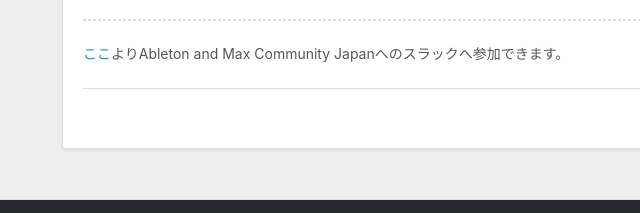
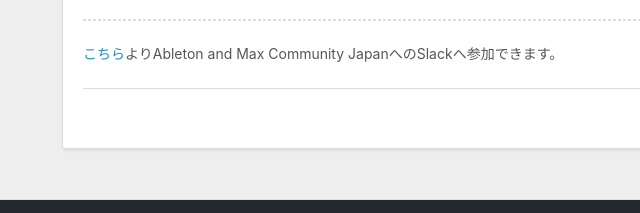
Before and after one commit to Ableton-and-Max-Community-Japan/Ableton-and-Max-Community-Japan.github.io, a plain HTML site: page 2018/11/10/aamf-2018/index.html in a window 1280 px wide. Shown: the part 2036-2249 px from the top of the page, 118-758 px from the left. Drawn offline with nearby package versions, Linux system fonts and the light colour scheme; files whose address does not match are found by name.

Commit message:
Site updated: 2018-11-12 13:48:05

```diff
--- a/2018/11/10/aamf-2018/index.html
+++ b/2018/11/10/aamf-2018/index.html
@@ -15,7 +15,7 @@
 <meta property="og:description" content="MaxとM4Lプログラマーのためのライブ&amp;amp;プレゼンテーションイベントAbleton and Max Fes 2018 12月8日、VACANT 原宿にて開催  入場料: 3000円 当日券のみ / 再入場可協賛: MI7, Ableton Japan  Time Table-Presentation-  13:00-13:40 今井 慎太郎  Maxの概要/Max8の新機能紹介  13:4">
 <meta property="og:locale" content="default">
 <meta property="og:image" content="http://yoursit.com/2018/11/10/aamf-2018/aamf2018_flyer.png">
-<meta property="og:updated_time" content="2018-11-12T04:40:22.262Z">
+<meta property="og:updated_time" content="2018-11-12T04:48:00.334Z">
 <meta name="twitter:card" content="summary">
 <meta name="twitter:title" content="Ableton and Max Fes 2018">
 <meta name="twitter:description" content="MaxとM4Lプログラマーのためのライブ&amp;amp;プレゼンテーションイベントAbleton and Max Fes 2018 12月8日、VACANT 原宿にて開催  入場料: 3000円 当日券のみ / 再入場可協賛: MI7, Ableton Japan  Time Table-Presentation-  13:00-13:40 今井 慎太郎  Maxの概要/Max8の新機能紹介  13:4">
@@ -116,7 +116,7 @@
 </ul>
 <p>VJ: <strong>浪川 洪作</strong> / <strong>Sakota Yoshiaki</strong></p>
 <hr>
-<p><a href="https://join.slack.com/t/abletonmaxcommunityjp/shared_invite/enQtNDQzMzczNDM1Njg1LWFiODJlMWM4YTM2NWVlYWIyNTY3NmZlYWQxODc5YTQzZDc4OGQzNTVkNjJmMGU1MmJlYTJiNjY2MmNkZmNkOGE" target="_blank" rel="noopener">ここ</a>よりAbleton and Max Community Japanへのスラックへ参加できます。</p>
+<p><a href="https://join.slack.com/t/abletonmaxcommunityjp/shared_invite/enQtNDQzMzczNDM1Njg1LWFiODJlMWM4YTM2NWVlYWIyNTY3NmZlYWQxODc5YTQzZDc4OGQzNTVkNjJmMGU1MmJlYTJiNjY2MmNkZmNkOGE" target="_blank" rel="noopener">こちら</a>よりAbleton and Max Community JapanへのSlackへ参加できます。</p>
 
 
     </div>
```
Also changed, not shown: index.html (+1 -1 lines).
